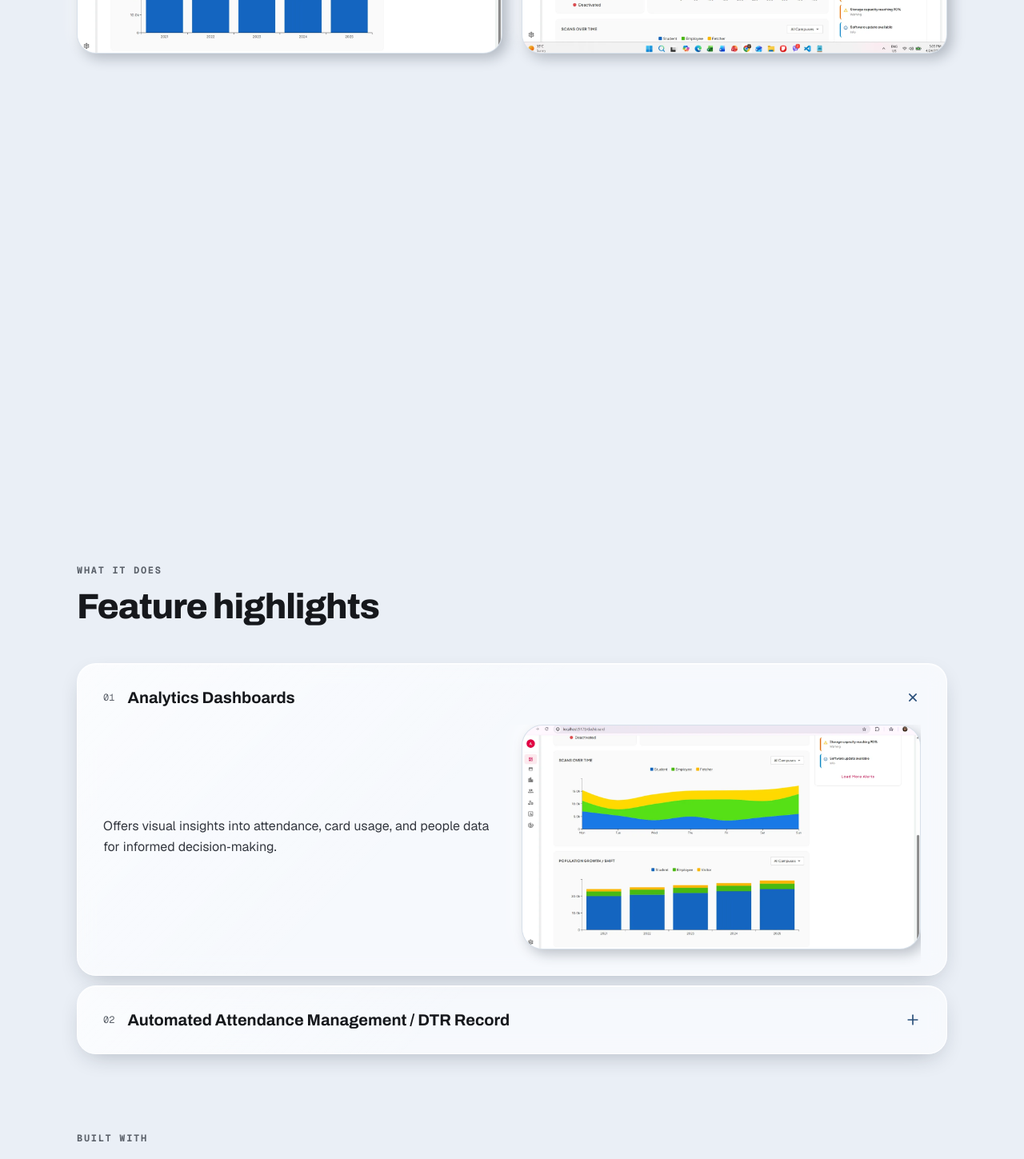
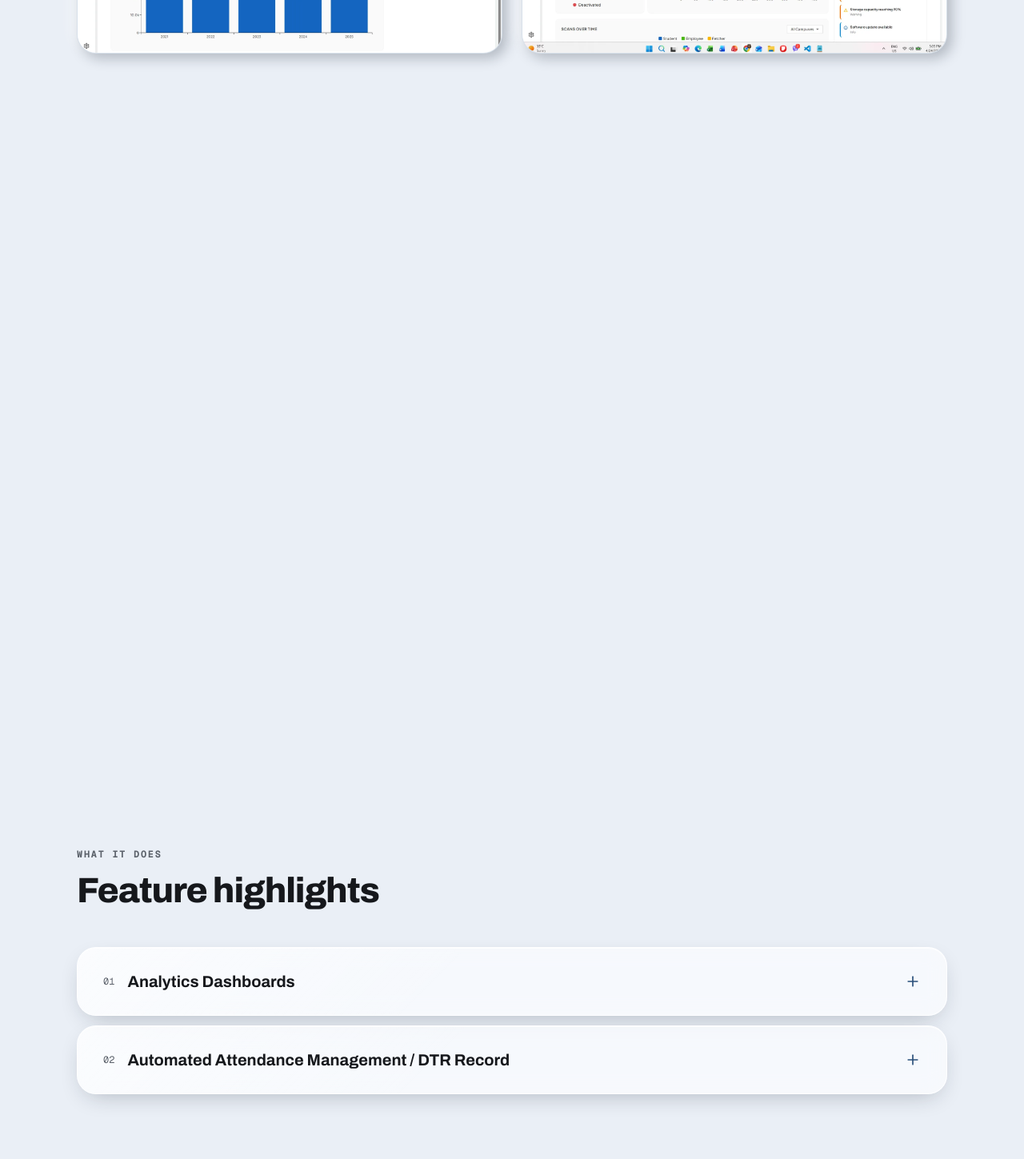
Before and after one commit to JanineChrystal/SE-Internship-Projects-2026, a Next.js app in the folder janine-portfolio/: page /projects/allcard in a window 1280 px wide. Shown: the part 995-2444 px from the top of the page at 80% size. Built offline with nearby package versions, Linux system fonts and the light colour scheme.

Commit message:
fix(projects): Full-height narrative and uncropped stacked feature rows

```diff
--- a/janine-portfolio/src/app/projects/components/sections/features.tsx
+++ b/janine-portfolio/src/app/projects/components/sections/features.tsx
@@ -16,9 +16,9 @@ interface FeatureHighlightsProps {
 }
 
 // Feature highlights - one collapsible row per feature
-// Closed by default apart from the first, so the section reads as a
-// scannable list of what the project does and opens only what is asked
-// for, rather than stacking every screenshot down the page
+// All closed by default, so the section reads as a scannable list of
+// what the project does and opens only what is asked for, rather than
+// stacking every screenshot down the page
 const FeatureHighlights = ({ features }: FeatureHighlightsProps) => {
 	return (
 		<section className="flex w-full flex-col">
@@ -32,7 +32,6 @@ const FeatureHighlights = ({ features }: FeatureHighlightsProps) => {
 				{features.map((feature, index) => (
 					<Collapsible
 						key={feature.title}
-						defaultOpen={index === 0}
 						className="surface-glass group rounded-3xl px-6 py-2 md:px-8"
 					>
 						<CollapsibleTrigger className="flex w-full items-center justify-between gap-4 py-5 text-left outline-none focus-visible:outline-2 focus-visible:outline-offset-2 focus-visible:outline-accent-ink">
@@ -53,18 +52,25 @@ const FeatureHighlights = ({ features }: FeatureHighlightsProps) => {
 						</CollapsibleTrigger>
 
 						<CollapsibleContent>
-							<div className="grid gap-6 pb-6 md:grid-cols-2 md:items-center">
-								<p className="leading-relaxed text-ink">
+							<div className="flex flex-col gap-6 pb-6">
+								<p className="max-w-3xl leading-relaxed text-ink">
 									{feature.description}
 								</p>
 
-								<div className="surface-neu relative aspect-video overflow-hidden rounded-2xl">
+								{/* Sized by the file rather than a fixed frame: the
+								    captures vary from wide dashboards to tall pages,
+								    and a set aspect would crop the long ones
+								    width and height are a ratio hint that reserves
+								    space before load; h-auto hands the final height
+								    back to the image itself */}
+								<div className="surface-neu overflow-hidden rounded-2xl">
 									<Image
 										src={feature.imageUrl}
 										alt={feature.altText}
-										fill
-										sizes="(max-width: 768px) 100vw, 50vw"
-										className="object-cover"
+										width={1600}
+										height={900}
+										sizes="(max-width: 768px) 100vw, 60rem"
+										className="h-auto w-full"
 									/>
 								</div>
 							</div>
--- a/janine-portfolio/src/app/projects/components/sections/narrative.tsx
+++ b/janine-portfolio/src/app/projects/components/sections/narrative.tsx
@@ -57,7 +57,7 @@ const ProjectNarrative = ({ lines }: ProjectNarrativeProps) => {
 		<section
 			ref={rootRef}
 			id="narrative"
-			className="relative flex w-full items-center py-12"
+			className="relative flex min-h-screen w-full items-center py-20"
 		>
 			<div className="mx-auto flex max-w-4xl flex-col gap-6">
 				<span className="eyebrow narrative-line">{NARRATIVE_EYEBROW}</span>
```
